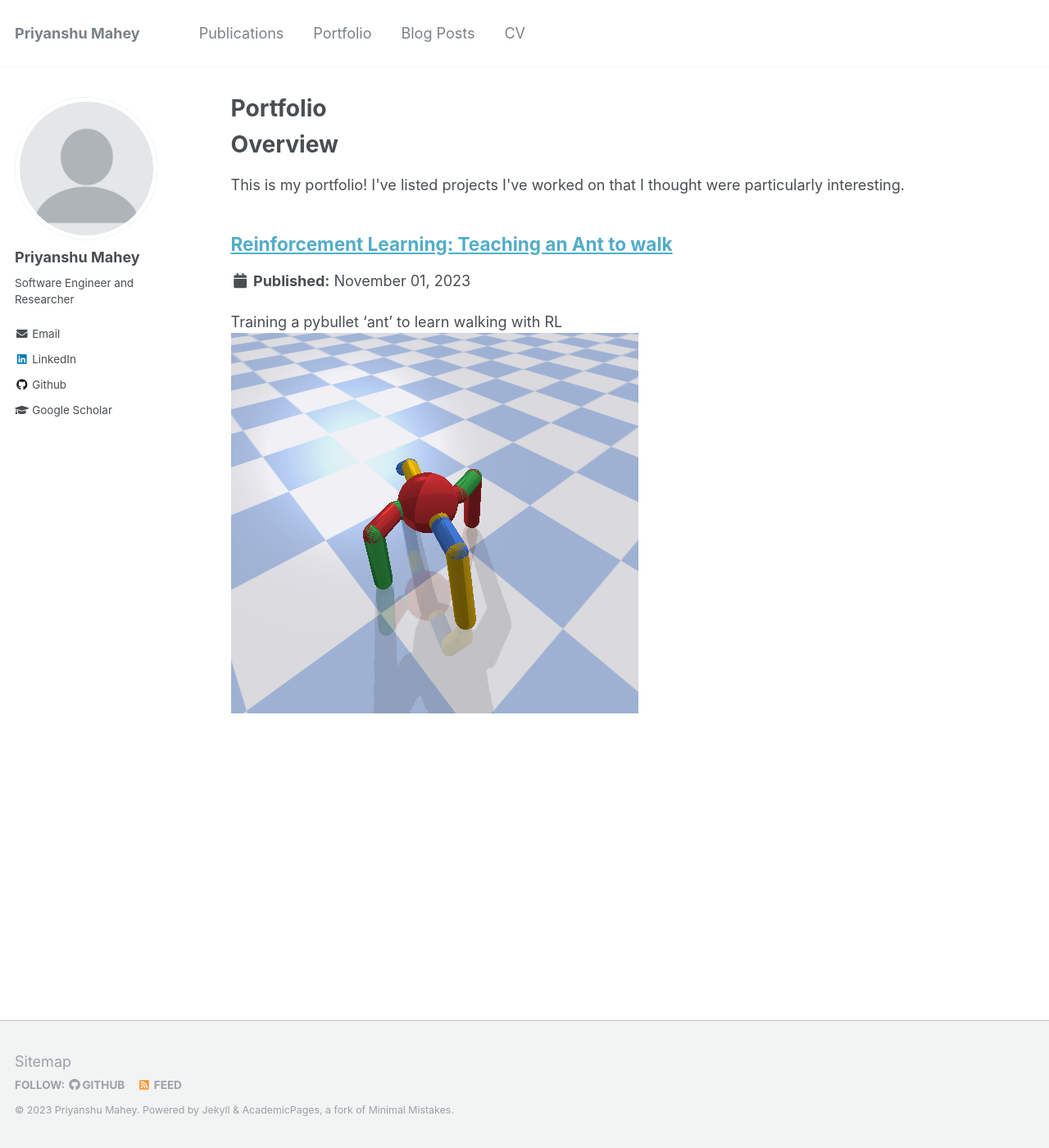
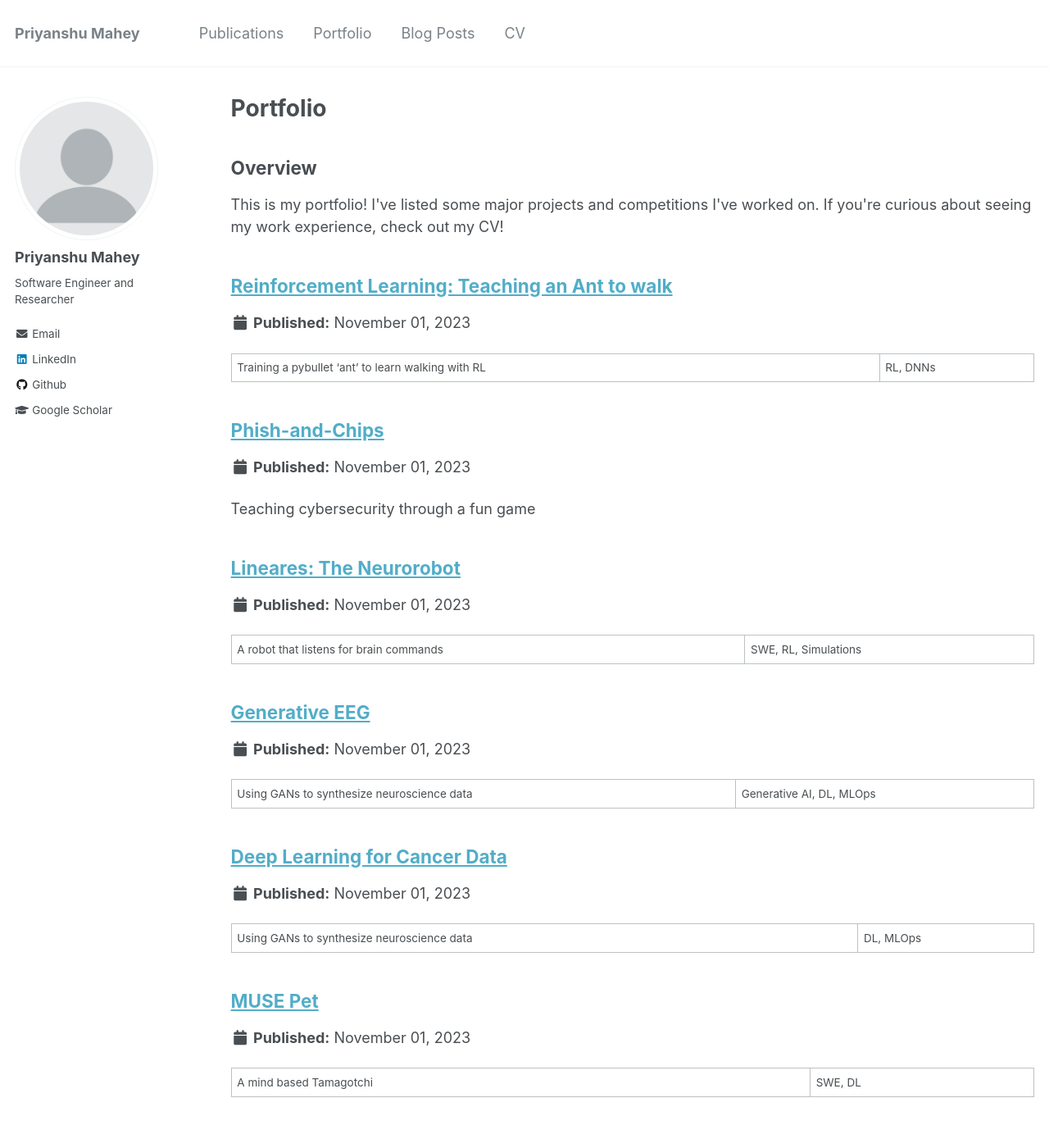
Before and after one commit to priyanshumahey/priyanshumahey.github.io, a Jekyll site: the page built from _pages/portfolio.html, in a window 1280 px wide and 1400 px high. Shown: the whole window at 82% size. Built offline with Jekyll 4.4.1, drawn with Linux system fonts in a browser that asks for light colours.

Commit message:
Portfolio Update

```diff
--- a/_pages/portfolio.html
+++ b/_pages/portfolio.html
@@ -7,9 +7,9 @@ author_profile: true
 
 {% include base_path %}
 
-<h1>Overview</h1>
+<h2>Overview</h2>
 
-<p>This is my portfolio! I've listed projects I've worked on that I thought were particularly interesting.</p>
+<p>This is my portfolio! I've listed some major projects and competitions I've worked on. If you're curious about seeing my work experience, check out my CV!</p>
 
 
 {% for post in site.portfolio %}
--- a/_portfolio/portfolio-1.md
+++ b/_portfolio/portfolio-1.md
@@ -1,5 +1,5 @@
 ---
 title: "Reinforcement Learning: Teaching an Ant to walk"
-excerpt: "Training a pybullet 'ant' to learn walking with RL<br/><img src='/images/Ant.png'>"
+excerpt: "Training a pybullet 'ant' to learn walking with RL<br/> | RL, DNNs"
 collection: portfolio
 ---
--- /dev/null
+++ b/_portfolio/portfolio-2.md
@@ -0,0 +1,5 @@
+---
+title: "Phish-and-Chips"
+excerpt: "Teaching cybersecurity through a fun game<br/>"
+collection: portfolio
+---
--- /dev/null
+++ b/_portfolio/portfolio-3.md
@@ -0,0 +1,5 @@
+---
+title: "Lineares: The Neurorobot"
+excerpt: "A robot that listens for brain commands<br/> | SWE, RL, Simulations"
+collection: portfolio
+---
--- /dev/null
+++ b/_portfolio/portfolio-4.md
@@ -0,0 +1,5 @@
+---
+title: "Generative EEG"
+excerpt: "Using GANs to synthesize neuroscience data<br/> | Generative AI, DL, MLOps"
+collection: portfolio
+---
--- /dev/null
+++ b/_portfolio/portfolio-5.md
@@ -0,0 +1,5 @@
+---
+title: "Deep Learning for Cancer Data"
+excerpt: "Using GANs to synthesize neuroscience data<br/> | DL, MLOps"
+collection: portfolio
+---
--- /dev/null
+++ b/_portfolio/portfolio-6.md
@@ -0,0 +1,5 @@
+---
+title: "MUSE Pet"
+excerpt: "A mind based Tamagotchi<br/> | SWE, DL"
+collection: portfolio
+---
```
Also changed, not shown: _pages/about.md (+3 -2 lines).
